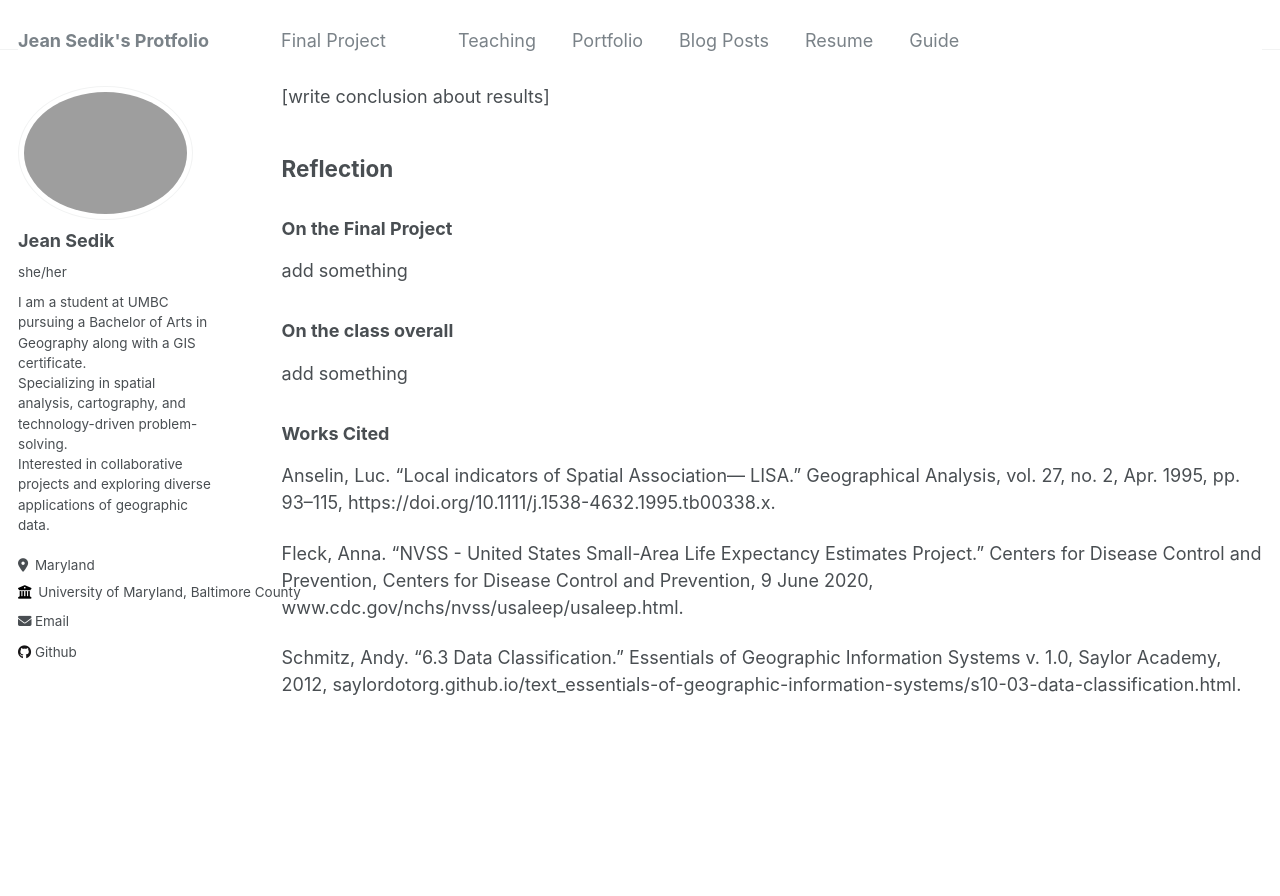
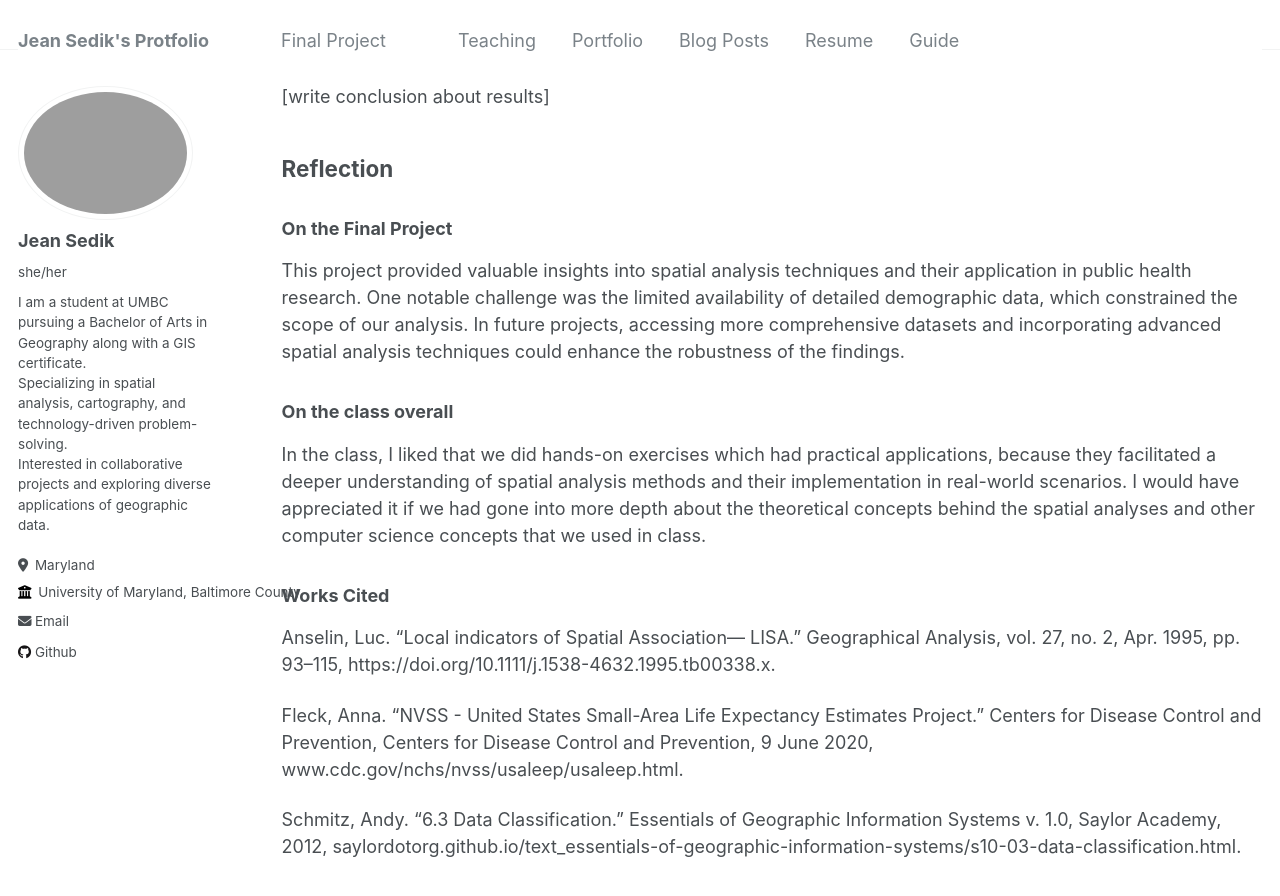
Before and after one commit to VG68490/VG68490.github.io, a Jekyll site: the page built from _pages/finalproj.md, in a window 1280 px wide and 900 px high, scrolled down 5148 px. Shown: the top 896 px of the window. Built offline with Jekyll 4.4.1, drawn with Linux system fonts in a browser that asks for light colours.

Commit message:
its_shaping_up_finalproj.md

```diff
--- a/_pages/finalproj.md
+++ b/_pages/finalproj.md
@@ -93,9 +93,9 @@ A side-by-side comparison of average life expectancy, percent Native American po
 
 <h2>Reflection </h2>
 <h3> On the Final Project </h3>
-<p> add something </p>
+<p> This project provided valuable insights into spatial analysis techniques and their application in public health research. One notable challenge was the limited availability of detailed demographic data, which constrained the scope of our analysis. In future projects, accessing more comprehensive datasets and incorporating advanced spatial analysis techniques could enhance the robustness of the findings.  </p>
 <h3>On the class overall </h3>
-<p> add something </p>
+<p> In the class, I liked that we did hands-on exercises which had practical applications, because they facilitated a deeper understanding of spatial analysis methods and their implementation in real-world scenarios. I would have appreciated it if we had gone into more depth about the theoretical concepts behind the spatial analyses and other computer science concepts that we used in class.  </p>
 
 <h3> Works Cited </h3>
 
```
